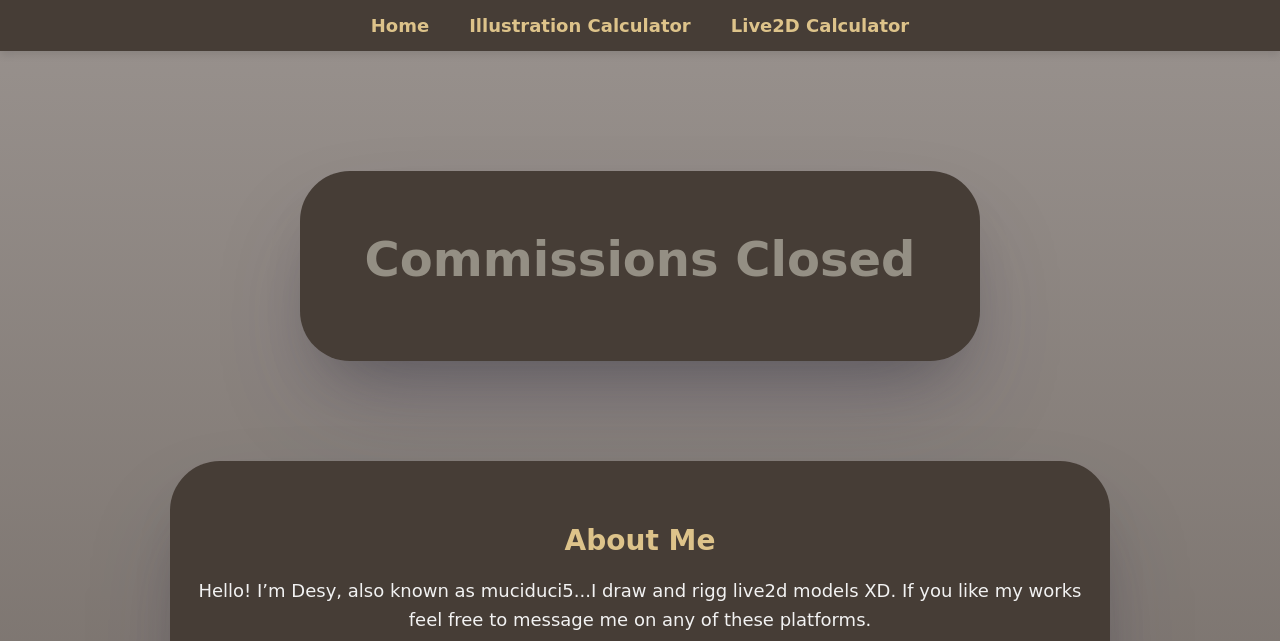
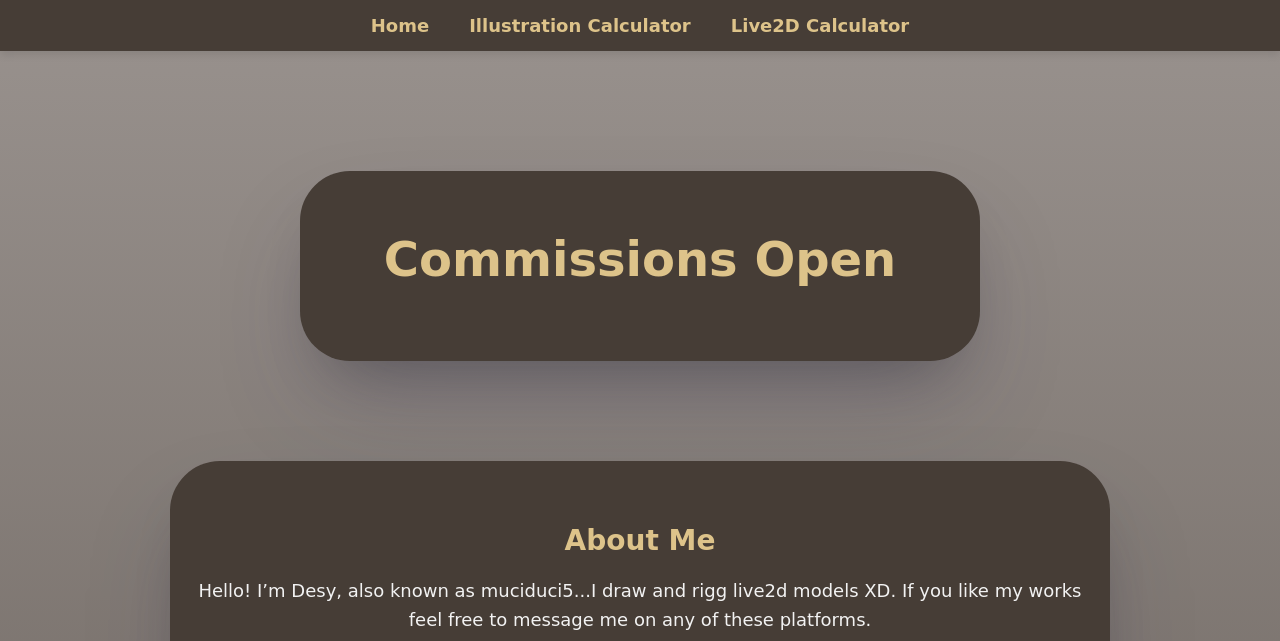
Before and after one commit to B0mbataBG/Desy-Art-Commissions, a plain HTML site: page index.html in a window 1280 px wide. Shown: the top 641 px of the page. Drawn offline with Linux system fonts and the light colour scheme; a web font is replaced by a local one.

Commit message:
comms open

```diff
--- a/index.css
+++ b/index.css
@@ -52,7 +52,7 @@ body {
 .hero-content h1 {
     font-size: 48px;
     font-weight: 700;
-    color: #948f84; /* Gold heading */
+    color: #ddc38a; /* Gold heading */
 }
 
 .hero-content p {
--- a/index.html
+++ b/index.html
@@ -24,7 +24,7 @@
         <!-- Hero Section -->
     <section class="hero">
         <div class="hero-content">
-            <h1>Commissions Closed</h1>
+            <h1>Commissions Open</h1>
         </div>
     </section>
 
```
